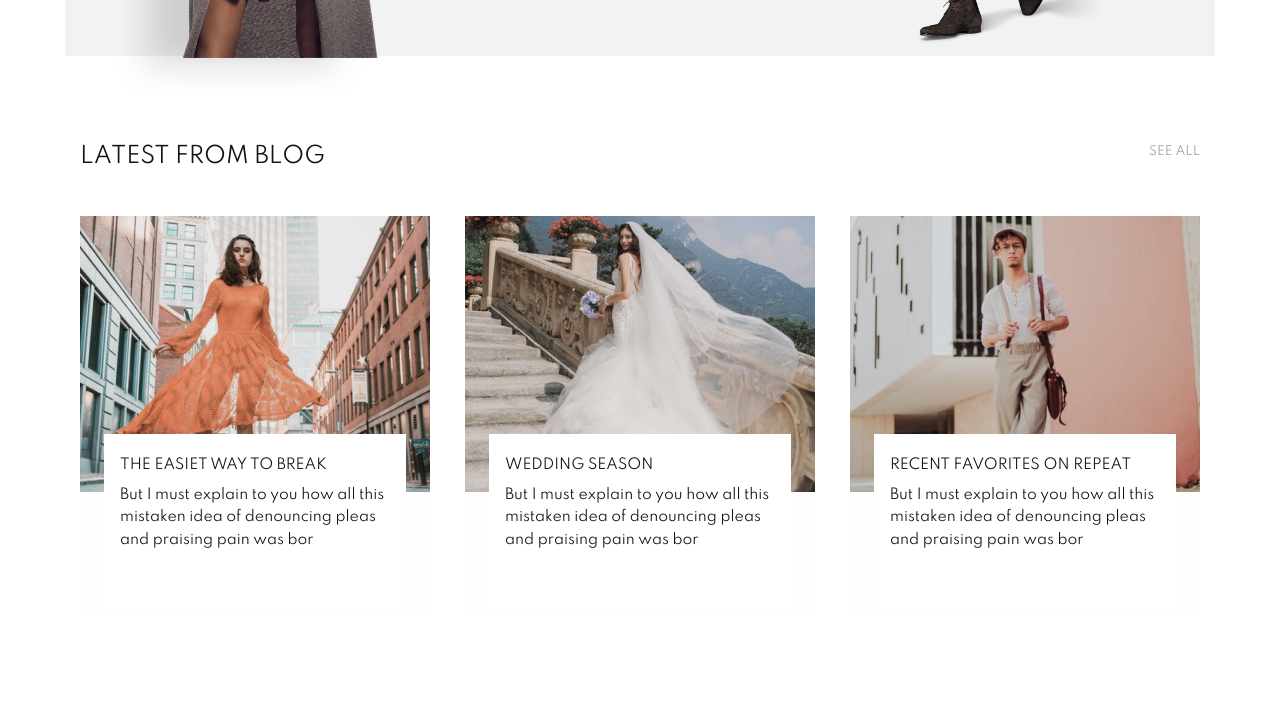
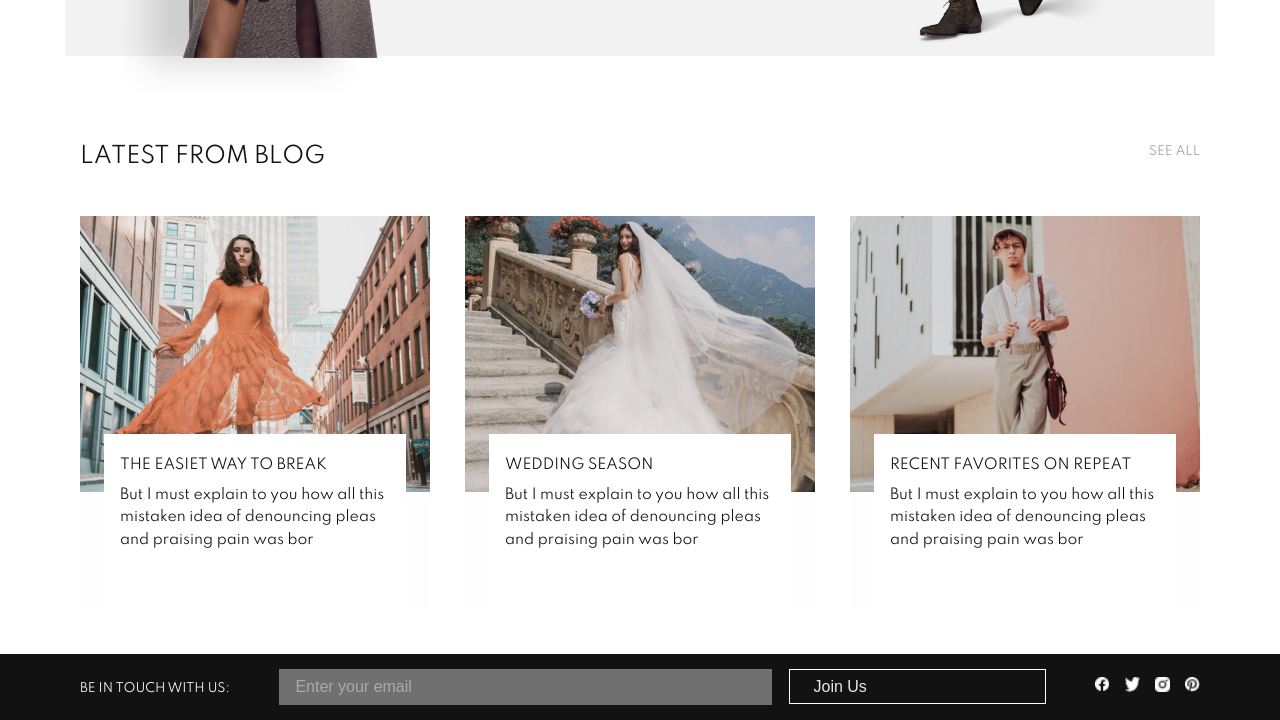
Before and after one commit to natia-n/Ecommerce-website, a plain HTML site: page index.html in a window 1280 px wide. Shown: the part 3802-4522 px from the top of the page. Before the commit the page ends 4456 px from the top, so only its background shows below. Drawn offline with Linux system fonts and the light colour scheme.

Commit message:
footeris headeri

```diff
--- a/assets/css/style.css
+++ b/assets/css/style.css
@@ -525,6 +525,64 @@ main .last-from-blog .sub-blog .bacg-color div p {
     margin-top: 44px;
 }
 
+.container-footer .footer-header {
+    background-color: #121212;
+    padding: 15px 0;
+    box-sizing: border-box;
+}
+
+.container-footer .footer-header .content-container {
+    display: flex;
+    justify-content: space-between;
+    flex-wrap: wrap;
+    align-items: baseline;
+}
+
+.container-footer .footer-header .content-container h2 {
+    font-size: 12px;
+    color: #FFFFFF;
+}
+
+.container-footer .footer-header .content-container .input-email {
+    padding: 9px 270px 9px 16px;
+    background-color: #707070;
+    border: none;
+    color: #FFFFFF;
+}
+
+.container-footer .footer-header .content-container .input-email::placeholder {
+    font-size: 13;
+    opacity: 0.4;
+    color: #FFFFFF;
+}
+
+
+.container-footer .footer-header .content-container .submit {
+    padding: 8px 24px 7px 24px;
+    background-color: #121212;
+    border: 1px solid #FFFFFF;
+    color: #FFFFFF;
+    margin-left: 12px;
+}
+
+.container-footer .footer-header .content-container .submit::placeholder {
+    font-size: 19;
+    opacity: 0.9;
+    color: #FFFFFF;
+}
+
+.container-footer .footer-header .content-container .social-network {
+   display: flex;
+   justify-content: space-between;
+   gap: 15px;
+}
+
+.container-footer .footer-header .content-container .social-network img {
+    width: 15px;
+}
+
+
+
 
 
 /* hamburger */
--- a/index.html
+++ b/index.html
@@ -641,7 +641,25 @@
         </main>
 
         <footer class="container-footer">
-            <header class="footer-header"></header>
+            <header class="footer-header">
+                <div class="content-container">
+                    <div>
+                        <h2>BE IN TOUCH WITH US:</h2>
+                    </div>
+
+                    <div>
+                        <input type="text" placeholder="Enter your email" class="input-email">
+                        <input type="text" placeholder="Join Us" class="submit">
+                    </div>
+
+                    <div class="social-network">
+                        <img src="./assets/images/ikons/facebook.png" alt="">
+                        <img src="./assets/images/ikons/logo-twitter.png" alt="">
+                        <img src="./assets/images/ikons/instagram.png" alt="">
+                        <img src="./assets/images/ikons/logo-pinterest.png" alt="">
+                    </div>
+                </div>
+            </header>
 
             <section class="contact"></section>
 
```
